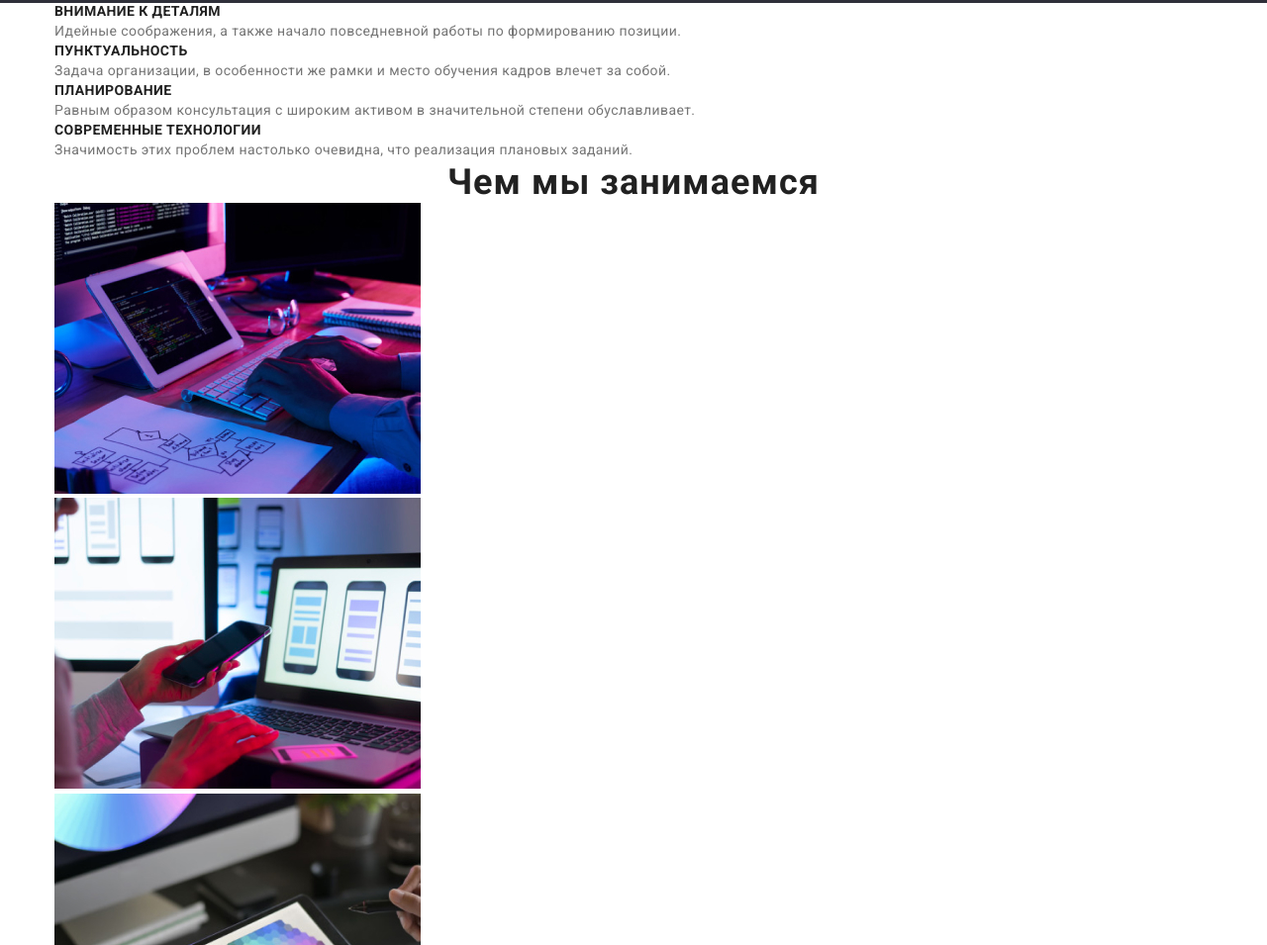
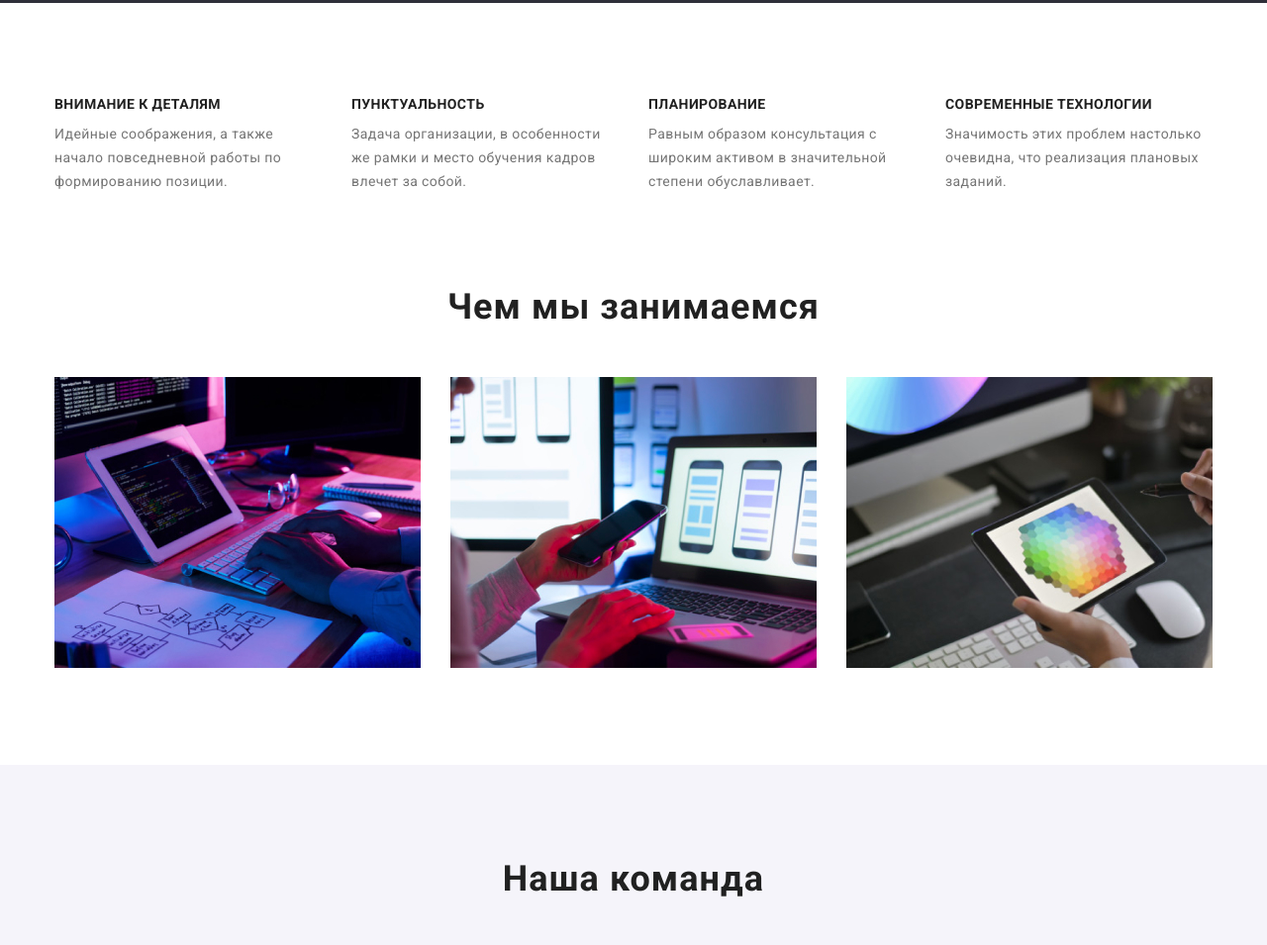
Before and after one commit to Sergey-Naumenko/goit-markup-hw-03, a plain HTML site: page index.html in a window 1280 px wide. Shown: the part 677-1632 px from the top of the page at 99% size. Drawn offline with nearby package versions, Linux system fonts and the light colour scheme.

Commit message:
add fin comm team

```diff
--- a/css/styles.css
+++ b/css/styles.css
@@ -53,7 +53,7 @@ margin-right: auto;
 }
 
 .hero-container {
-    display: flex;
+display: flex;
 flex-direction: column;
 align-items: center;
 padding-top: 200px;
@@ -183,12 +183,24 @@ padding-bottom: 200px;
 
 /* Advantage */
 
+.advantage-list {
+    display: flex;
+    flex-direction: row;
+    align-items: center;
+    padding-top: 94px;
+    padding-bottom: 94px;
+    gap: 30px;
+
+}
+
 .advantage-item-title {
+    width: 270px;
     font-weight: 700;
     font-size: 14px;
     line-height: calc(16 / 14);
     letter-spacing: 0.03em;
     text-transform: uppercase;
+    margin-bottom: 10px;
 
 }
 
@@ -214,7 +226,23 @@ padding-bottom: 200px;
 
 }
 
+.services-title {
+    margin-bottom: 50px;
+}
+
+.services-list {
+    display: flex;
+    flex-direction: row;
+    gap: 30px;
+    padding-bottom: 94px;
+}
+
 /* Team */
+
+.team-title {
+    padding-top: 94px;
+    padding-bottom: 50px;
+}
 
 .section-team {background-color: var(--bg-cl-light);}
 
--- a/index.html
+++ b/index.html
@@ -5,9 +5,6 @@
 		<meta http-equiv="X-UA-Compatible" content="IE=edge" />
 		<meta name="viewport" content="width=device-width, initial-scale=1.0" />
 		<title>WebStudio</title>
-		<!-- Normolize start -->
-		<link rel="stylesheet" href="https://cdnjs.cloudflare.com/ajax/libs/modern-normalize/1.1.0/modern-normalize.min.css" integrity="sha512-wpPYUAdjBVSE4KJnH1VR1HeZfpl1ub8YT/NKx4PuQ5NmX2tKuGu6U/JRp5y+Y8XG2tV+wKQpNHVUX03MfMFn9Q==" crossorigin="anonymous" referrerpolicy="no-referrer" />
-		<!-- Normolize end -->
 		<!-- Fonts start -->
 		<link rel="preconnect" href="https://fonts.googleapis.com" />
 		<link rel="preconnect" href="https://fonts.gstatic.com" crossorigin />
@@ -16,6 +13,9 @@
 			rel="stylesheet"
 		/>
 		<!-- Fonts end -->
+		<!-- Normolize start -->
+		<link rel="stylesheet" href="https://cdnjs.cloudflare.com/ajax/libs/modern-normalize/1.1.0/modern-normalize.min.css" integrity="sha512-wpPYUAdjBVSE4KJnH1VR1HeZfpl1ub8YT/NKx4PuQ5NmX2tKuGu6U/JRp5y+Y8XG2tV+wKQpNHVUX03MfMFn9Q==" crossorigin="anonymous" referrerpolicy="no-referrer" />
+		<!-- Normolize end -->
 		<link rel="stylesheet" href="./css/styles.css" />
 	</head>
 	<body class="body">
```
Also changed, not shown: portfolio.html (+3 -3 lines).
